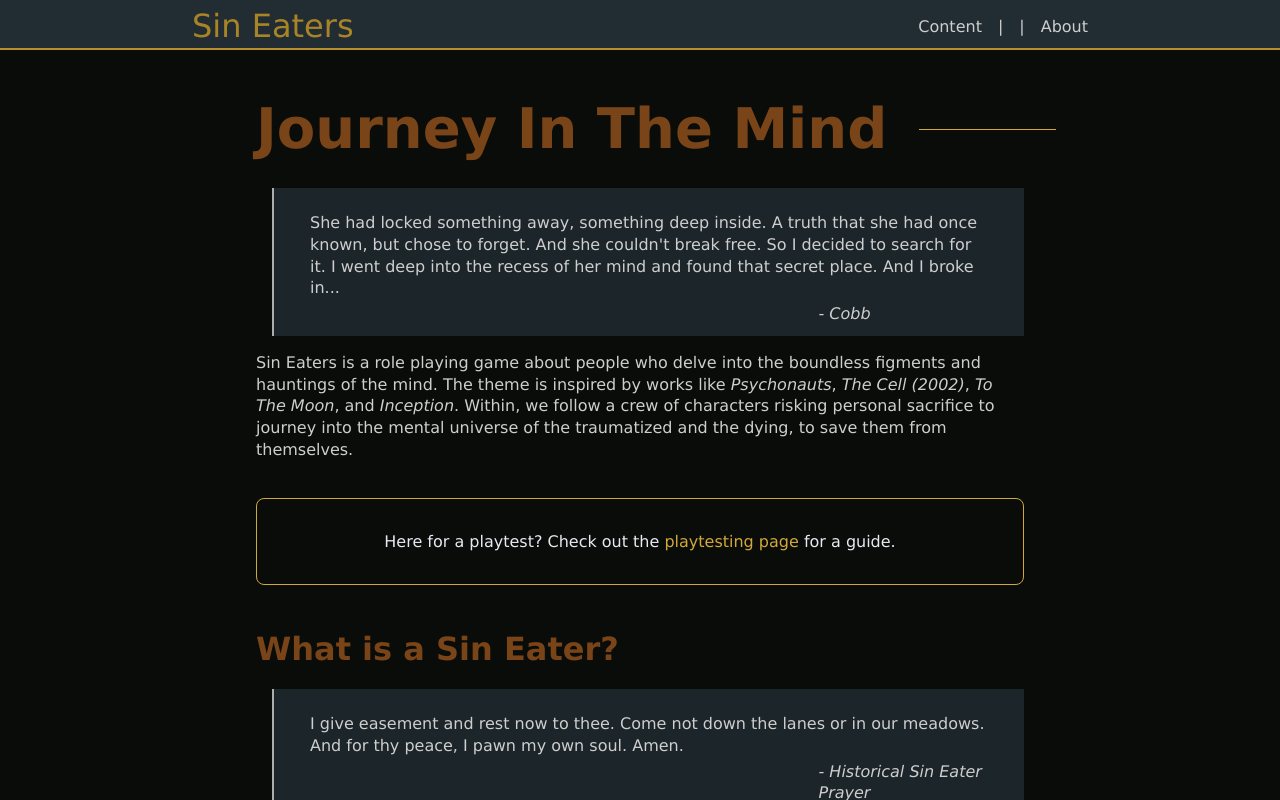
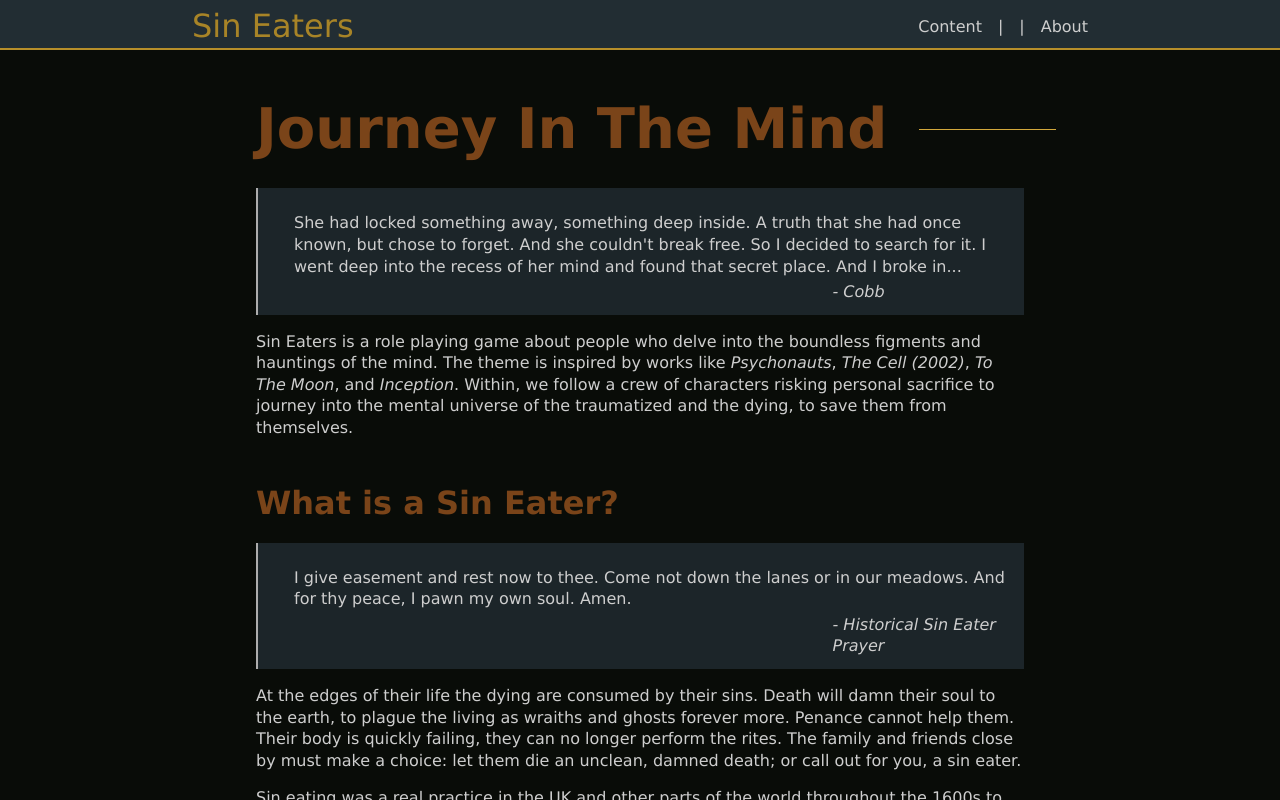
Before and after one commit to rfkeepers/sineaters_srd, a Vue app: page /sineaters/ in a window 1280 px wide. Built offline with nearby package versions, Linux system fonts and the light colour scheme.

Commit message:
minor css updates

```diff
--- a/src/_globals.scss
+++ b/src/_globals.scss
@@ -241,13 +241,15 @@ aside {
 // thing, but can also just quote fictional things.
 blockquote {
   border-left: 2px solid var(--color-text-darker);
-  padding: 24px 36px 12px 36px;
-  margin: 24px 0 8px 16px;
+  padding: 24px 12px 12px 36px;
+  margin: 0;
+  margin: 24px 0% 8px 0%;
   color: var(--color-text-norm);
   background-color: var(--color-neutral-void);
 
   @media screen and (max-width: 900px) {
     margin-left: 0;
+    margin-right: 0;
   }
 }
 
@@ -431,9 +433,14 @@ figcaption {
 
 .quote {
   border-left: 2px solid var(--color-text-darker);
-  padding: 2px 16px;
+  padding: 2px 12px 2px 24px;
+  margin: 12px 0 8px 0;
   color: var(--color-text-norm);
   background-color: var(--color-neutral-void);
+
+  @media screen and (max-width: 900px) {
+    padding-right: 12px;
+  }
 }
 
 .playExample {
@@ -497,13 +504,17 @@ figcaption {
 
 .alert {
   padding: 16px;
-  margin-bottom: 32px;
+  margin: 24px 8% 8px 8%;
   border: 1px solid var(--color-detail-lighter, white);
   border-radius: 8px;
   display: flex;
   justify-content: center;
   align-items: center;
   color: var(--color-highlight-norm);
+
+  @media screen and (max-width: 900px) {
+    margin: 24px 16px 8px 16px;
+  }
 }
 
 .break {
--- a/src/views/game/Banes.vue
+++ b/src/views/game/Banes.vue
@@ -71,7 +71,7 @@ import ExitBane from '@/glossary/moves/ExitBane.vue';
     Bane
 </h2>
 <p>
-    Bane is still a work in progress.  We know you can choose to take it when you take harm.  But what is it, really?  A condition?  Maybe.  We're thinking on it.  One of our ideas goes like this:
+    Bane is still a work in progress.  We know you can choose to take it when you take harm.  But what is it, really?  A condition?  Maybe.  We're thinking on it.  One of our ideas is a downtime ability that goes like this:
 </p>
 <p>
     <ExitBane />
--- a/src/views/site/Home.vue
+++ b/src/views/site/Home.vue
@@ -18,13 +18,6 @@ import Options from '@/components/Options.vue';
 <p>
     Sin Eaters is a role playing game about people who delve into the boundless figments and hauntings of the mind.  The theme is inspired by works like <i>Psychonauts</i>, <i>The Cell (2002)</i>, <i>To The Moon</i>, and <i>Inception</i>.  Within, we follow a crew of characters risking personal sacrifice to journey into the mental universe of the traumatized and the dying, to save them from themselves.
 </p>
-
-<br>
-<div class="alert">
-    <p>
-        Here for a playtest?  Check out the <router-link to="playtesting">playtesting page</router-link> for a guide.
-    </p>
-</div>
 
 <h2>
     What is a Sin Eater?
@@ -66,7 +59,12 @@ import Options from '@/components/Options.vue';
     Everybody has a secret world inside of them. I mean everybody. All of the people in the whole world, I mean everybody — no matter how dull and boring they are on the outside. Inside them they’ve all got unimaginable, magnificent, wonderful, stupid, amazing worlds…
     <figcaption>Niel Gaiman</figcaption>
 </blockquote>
-
+<br>
+<div class="alert">
+    <p>
+        Here for a playtest?  Check out the <router-link to="playtesting">playtesting page</router-link> for a guide.
+    </p>
+</div>
 </div>
 </template>
 
```
Also changed, not shown: 5 other files (tests, documents, lock files or other folders).
